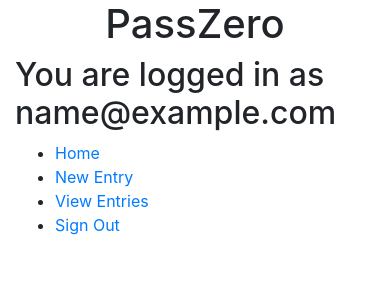
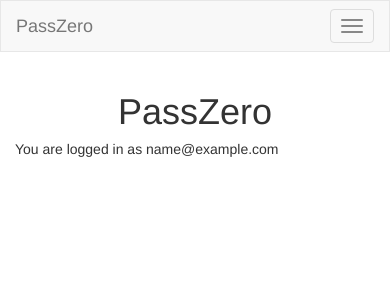
Before and after one commit to boompig/passzero, a Flask app: page / in a window 390 px wide. Shown: the top 300 px of the page. Run offline with Flask 2, Linux system fonts and the light colour scheme; the visitor is signed in with stand-in values (Sample User, id 1); some libraries are stand-ins or nearby versions.

Commit message:
mobile stuff

```diff
--- a/server.py
+++ b/server.py
@@ -12,6 +12,7 @@ DB_FILE = "passzero.db"
 DB_INIT_SCRIPT = "db_init.sql"
 SALT_SIZE = 32
 DUMP_FILE = "dump.sql"
+DEBUG = True
 
 def db_init():
     with open(DB_INIT_SCRIPT) as f:
@@ -89,6 +90,8 @@ def logout():
         session.pop("email")
     if 'password' in session:
         session.pop("password")
+    if 'user_id' in session:
+        session.pop("user_id")
     return redirect(url_for("index"))
 
 def save_entry(user_id, key, account_name, account_username, account_password):
@@ -272,7 +275,11 @@ def edit_entry(entry_id):
 
 
 if __name__ == "__main__":
-    app.debug = True
     app.secret_key = 'A4Zr98j/3yxmR~XHH!jmN]LWX/,!zT'
     db_init()
-    app.run(port=PORT)
+    if DEBUG:
+        app.debug = True
+        app.run(port=PORT)
+    else:
+        app.debug = False
+        app.run(host='0.0.0.0', port=PORT)
--- a/templates/entries.html
+++ b/templates/entries.html
@@ -10,12 +10,11 @@
 
 {% block body %}
     <h1 class="title">PassZero Entries</h1>
-
-    {% include "logged_in_nav.html" %}
+    <div id="num-entries">You have {{ entries|length }} entries</div>
 
     <div id="export-container">
         <form action="{{ url_for("export_entries") }}" method="post">
-            <button type="submit" class="btn btn-primary">Export Entries</button>
+            <button type="submit" id="export-btn" class="btn btn-success">Export Entries</button>
         </form>
     </div>
 
--- a/templates/index.html
+++ b/templates/index.html
@@ -1,17 +1,11 @@
 {% extends "layout.html" %}
 {% block body %}
     <h1 class="title">PassZero</h1>
-    <h2>
+    <h5>
         {% if logged_in %}
             You are logged in as {{ email }}
         {% else %}
             You are not currently logged in
         {% endif %}
-    </h2>
-
-    {% if logged_in %}
-        {% include "logged_in_nav.html" %}
-    {% else %}
-        {% include "logged_out_nav.html" %}
-    {% endif %}
+    </h5>
 {% endblock %}
--- a/templates/layout.html
+++ b/templates/layout.html
@@ -2,6 +2,7 @@
 <html lang="en">
     <head>
         <meta charset="utf-8" />
+        <meta name="viewport" content="width=device-width, initial-scale=1" />
         <title>PassZero</title>
 
         <link rel="stylesheet" href="{{ url_for("static", filename="lib/bootstrap/dist/css/bootstrap.min.css") }}" />
@@ -10,6 +11,7 @@
         {% endblock %}
     </head>
     <body>
+        {% include "nav.html" %}
         {% with messages = get_flashed_messages() %}
             {% if messages %}
                 <div class=flashes>
--- a/templates/logged_in_nav.html
+++ /dev/null
@@ -1,8 +0,0 @@
-<div class="nav">
-    <ul>
-        <li><a href="/">Home</a></li>
-        <li><a href="/new">New Entry</a></li>
-        <li><a href="/view">View Entries</a></li>
-        <li><a href="/logout">Sign Out</a></li>
-    </ul>
-</div>
--- a/templates/login.html
+++ b/templates/login.html
@@ -1,4 +1,5 @@
 {% extends "layout.html" %}
+{% set active_page = ("login" if login else "signup") %}
 
 {% block css %}
     <link rel="stylesheet" href="{{ url_for("static", filename="/css/login.css") }}" />
@@ -12,8 +13,6 @@
         Create a PassZero account
         {% endif %}
     </h1>
-
-    {% include "logged_out_nav.html" %}
 
     <div class="error">
         {% if error %}
@@ -29,7 +28,7 @@
         <input type="password" class="form-control" name="password"
                 placeholder="password" required="true" />
 
-        <button class="btn btn-primary form-control" id="submit-btn"
+        <button class="btn btn-success form-control" id="submit-btn"
             type="submit" name="submit">
             {% if login %}
                 Log In
--- /dev/null
+++ b/templates/nav.html
@@ -0,0 +1,38 @@
+{% set navbar = (
+        [
+            ("/", "index", "Home"),
+            ("/view", "entries", "View Entries"),
+            ("/new", "new", "New Entry"),
+            ("/logout", "logout", "Sign Out")
+        ] if ("user_id" in session) else [
+            ("/", "index", "Home"),
+            ("/login", "login", "Sign In"),
+            ("/signup", "signup", "Sign Up")
+        ]
+)-%}
+
+{% set active_page = active_page|default("index") -%}
+
+<nav class="navbar navbar-default">
+    <div class="container-fluid">
+        <div class="navbar-header">
+            <button type="button" class="navbar-toggle collapsed" data-toggle="collapse" data-target="#bs-example-navbar-collapse-1">
+                <span class="sr-only">Toggle navigation</span>
+                <span class="icon-bar"></span>
+                <span class="icon-bar"></span>
+                <span class="icon-bar"></span>
+            </button>
+            <a class="navbar-brand" href="#">PassZero</a>
+        </div>
+
+        <div class="collapse navbar-collapse" id="bs-example-navbar-collapse-1">
+            <ul class="nav navbar-nav">
+                {% for href, id, caption in navbar %}
+                    <li {% if id == active_page %} class="active" {% endif %}>
+                    <a href="{{ href|e }}">{{ caption|e }}</a>
+                    </li>
+                {% endfor %}
+            </ul>
+        </div><!-- /.navbar-collapse -->
+    </div><!-- /.container-fluid -->
+</nav>
--- a/templates/new.html
+++ b/templates/new.html
@@ -16,8 +16,6 @@
             Create new PassZero entry
         {% endif %}
     </h1>
-
-    {% include "logged_in_nav.html" %}
 
     <div class="error">
         {% if error %}
@@ -53,7 +51,7 @@
                     placeholder="len" maxwidth="2" class="form-control" />
         </div>
 
-        <button type="submit" class="btn btn-primary form-control"
+        <button type="submit" class="btn btn-success form-control"
             id="create-btn">{{ ("Edit" if entry else "Create" ) }}</button>
     </form>
 {% endblock %}
```
Also changed, not shown: static/css/entries.css (+15 -0 lines), static/css/new.css (+11 -6 lines), templates/logged_out_nav.html (deleted, +0 -7 lines).
